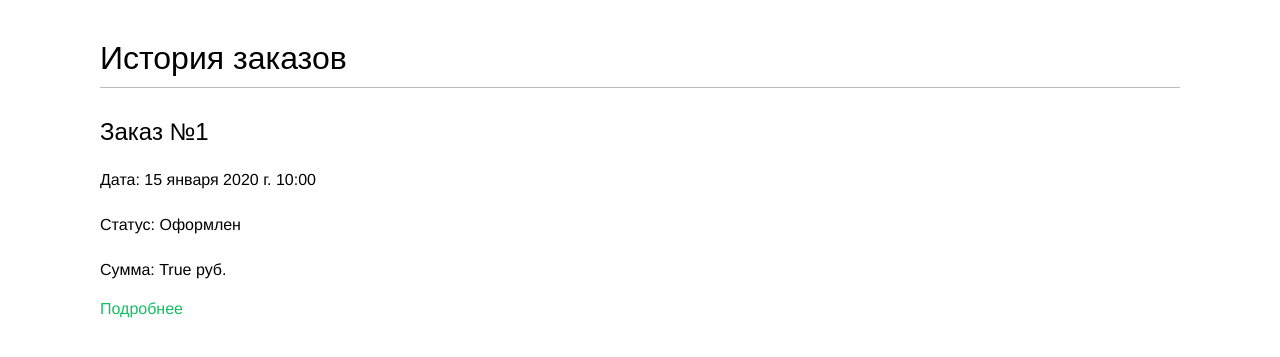
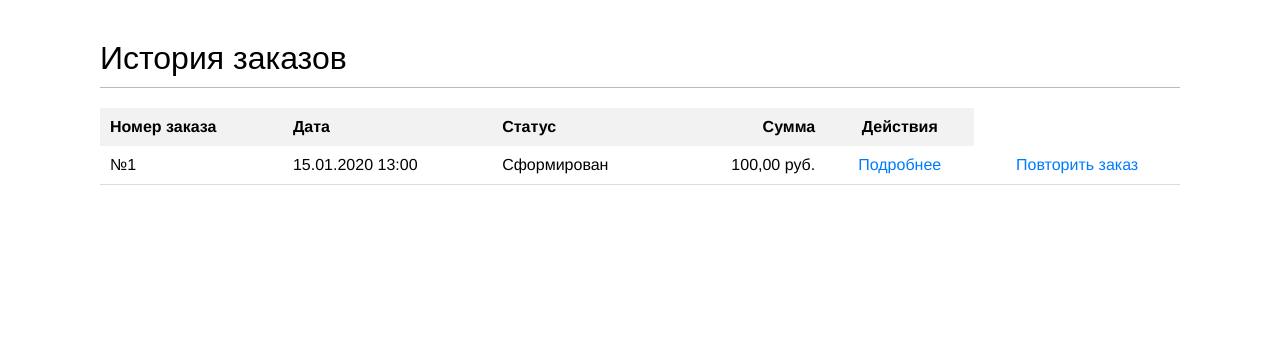
Before and after one commit to Anatolium/OnlineStoreCourseProject, a Django app: page /orders/order-history/ in a window 1280 px wide. Shown: the part 48-405 px from the top of the page. Run offline with Django 5.2, Linux system fonts and the light colour scheme; a user stored in the database is signed in; tables that the repository leaves empty hold one stand-in row (values such as "Sample post"); some web fonts are replaced.

Commit message:
(new) Реализована возможность повторного заказа

```diff
--- a/FlowerDelivery/FlowerDelivery/settings.py
+++ b/FlowerDelivery/FlowerDelivery/settings.py
@@ -119,7 +119,8 @@
     BASE_DIR / 'locale',
 ]
 
-TIME_ZONE = 'UTC'
+# TIME_ZONE = 'UTC'
+TIME_ZONE = 'Europe/Moscow'
 
 USE_I18N = True
 
--- a/FlowerDelivery/orders/models.py
+++ b/FlowerDelivery/orders/models.py
@@ -4,7 +4,7 @@
 
 class Order(models.Model):
     STATUS_CHOICES = [
-        ('new', 'Оформлен'),
+        ('new', 'Сформирован'),
         ('accepted', 'Принят к работе'),
         ('processing', 'Находится в работе'),
         ('shipped', 'В доставке'),
@@ -16,7 +16,6 @@
     last_name = models.CharField(max_length=50)
     email = models.EmailField()
     address = models.CharField(max_length=250)
-    # postal_code = models.CharField(max_length=20)
     city = models.CharField(max_length=100)
     created = models.DateTimeField(auto_now_add=True)
     updated = models.DateTimeField(auto_now=True)
--- a/FlowerDelivery/orders/templates/orders/order/order_detail.html
+++ b/FlowerDelivery/orders/templates/orders/order/order_detail.html
@@ -1,10 +1,10 @@
 {% extends 'base.html' %}
 
 {% block content %}
-<h2>Детали заказа #{{ order.id }}</h2>
+<h2>Детали заказа #{{order.id}}</h2>
     <p>Дата: {{ order.created }}</p>
     <p>Статус: {{ order.get_status_display }}</p>
-    <p>Сумма: {{ order.paid }} руб.</p>
+    <p>Сумма: {{ order.get_total_cost }} руб.</p>
 <h2>Пункты заказа:</h2>
 <table>
     <thead>
@@ -33,5 +33,7 @@
     </tfoot>
 </table>
 
+<a href="{% url 'orders:reorder' order.id %}" style="text-decoration: none; color: #007bff;">Повторить заказ</a>
+
 <a href="{% url 'orders:order_history' %}">Назад к истории заказов</a>
 {% endblock %}
--- a/FlowerDelivery/orders/templates/orders/order/order_history.html
+++ b/FlowerDelivery/orders/templates/orders/order/order_history.html
@@ -3,15 +3,33 @@
 {% block content %}
 <h1>История заказов</h1>
 {% if orders %}
-    {% for order in orders %}
-        <div class="order">
-            <h2>Заказ №{{ order.id }}</h2>
-            <p>Дата: {{ order.created }}</p>
-            <p>Статус: {{ order.get_status_display }}</p>
-            <p>Сумма: {{ order.paid }} руб.</p>
-            <a href="{% url 'orders:order_detail' order.id %}">Подробнее</a>
-        </div>
-    {% endfor %}
+    <table style="width: 100%; border-collapse: collapse;">
+        <thead>
+            <tr style="background-color: #f2f2f2;">
+                <th style="padding: 10px; text-align: left;">Номер заказа</th>
+                <th style="padding: 10px; text-align: left;">Дата</th>
+                <th style="padding: 10px; text-align: left;">Статус</th>
+                <th style="padding: 10px; text-align: right;">Сумма</th>
+                <th style="padding: 10px; text-align: center;">Действия</th>
+            </tr>
+        </thead>
+        <tbody>
+            {% for order in orders %}
+            <tr style="border-bottom: 1px solid #ddd;">
+                <td style="padding: 10px;">№{{ order.id }}</td>
+                <td style="padding: 10px;">{{ order.created|date:"d.m.Y H:i" }}</td>
+                <td style="padding: 10px;">{{ order.get_status_display }}</td>
+                <td style="padding: 10px; text-align: right;">{{ order.get_total_cost }} руб.</td>
+                <td style="padding: 10px; text-align: center;">
+                    <a href="{% url 'orders:order_detail' order.id %}" style="text-decoration: none; color: #007bff;">Подробнее</a>
+                </td>
+                <td style="padding: 10px; text-align: center;">
+                    <a href="{% url 'orders:order_detail' order.id %}" style="text-decoration: none; color: #007bff;">Повторить заказ</a>
+                </td>
+            </tr>
+            {% endfor %}
+        </tbody>
+    </table>
 {% else %}
     <p>У вас пока нет заказов.</p>
 {% endif %}
--- a/FlowerDelivery/orders/views.py
+++ b/FlowerDelivery/orders/views.py
@@ -54,13 +54,12 @@
     all_orders = Order.objects.all().order_by('-created')
 
     # Выводим отладочную информацию
-    print(f"Всего заказов: {all_orders.count()}")
-    print(f"Email пользователя: {request.user.email}")
+    # print(f"Всего заказов: {all_orders.count()}")
+    # print(f"Email пользователя: {request.user.email}")
 
     # Фильтруем заказы по email пользователя
     user_orders = all_orders.filter(email=request.user.email)
-    print(f"Заказов пользователя: {user_orders.count()}")
-
+    # print(f"Заказов пользователя: {user_orders.count()}")
     return render(request, 'orders/order/order_history.html', {'orders': user_orders})
 
 
@@ -72,9 +71,12 @@
 
 @login_required
 def reorder(request, order_id):
-    try:
-        old_order = Order.objects.get(id=order_id, email=request.user.email)
-        new_order = old_order.reorder()
-        return redirect('order_detail', order_id=new_order.id)
-    except Order.DoesNotExist:
-        return redirect('order_history')
+    old_order = get_object_or_404(Order, id=order_id)
+    cart = Cart(request)
+
+    # Добавляем товары из старого заказа в корзину
+    for item in old_order.items.all():
+        cart.add(product=item.product, quantity=item.quantity)
+
+    # Перенаправляем пользователя на страницу корзины
+    return redirect('cart:cart_detail')
```
